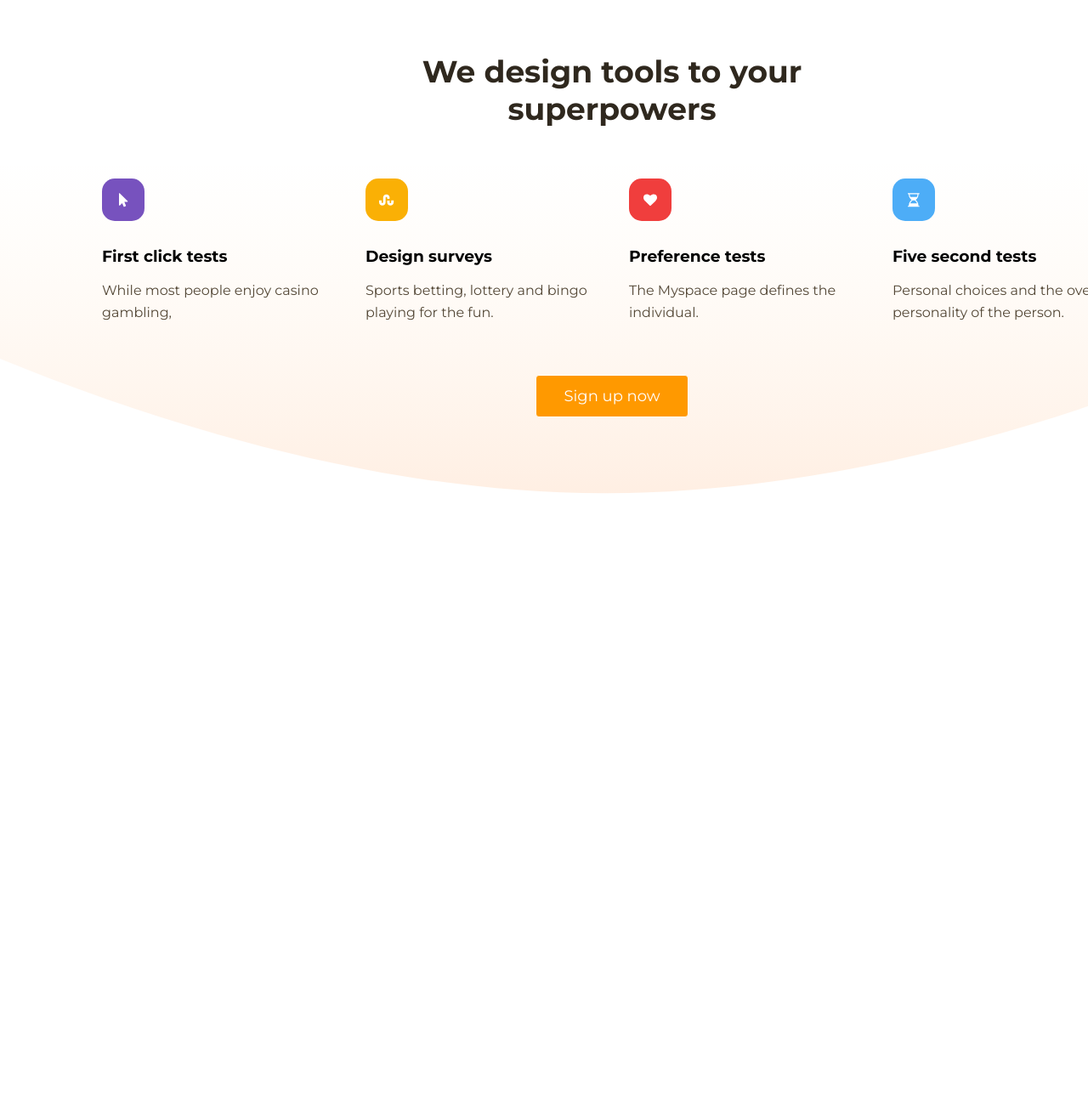
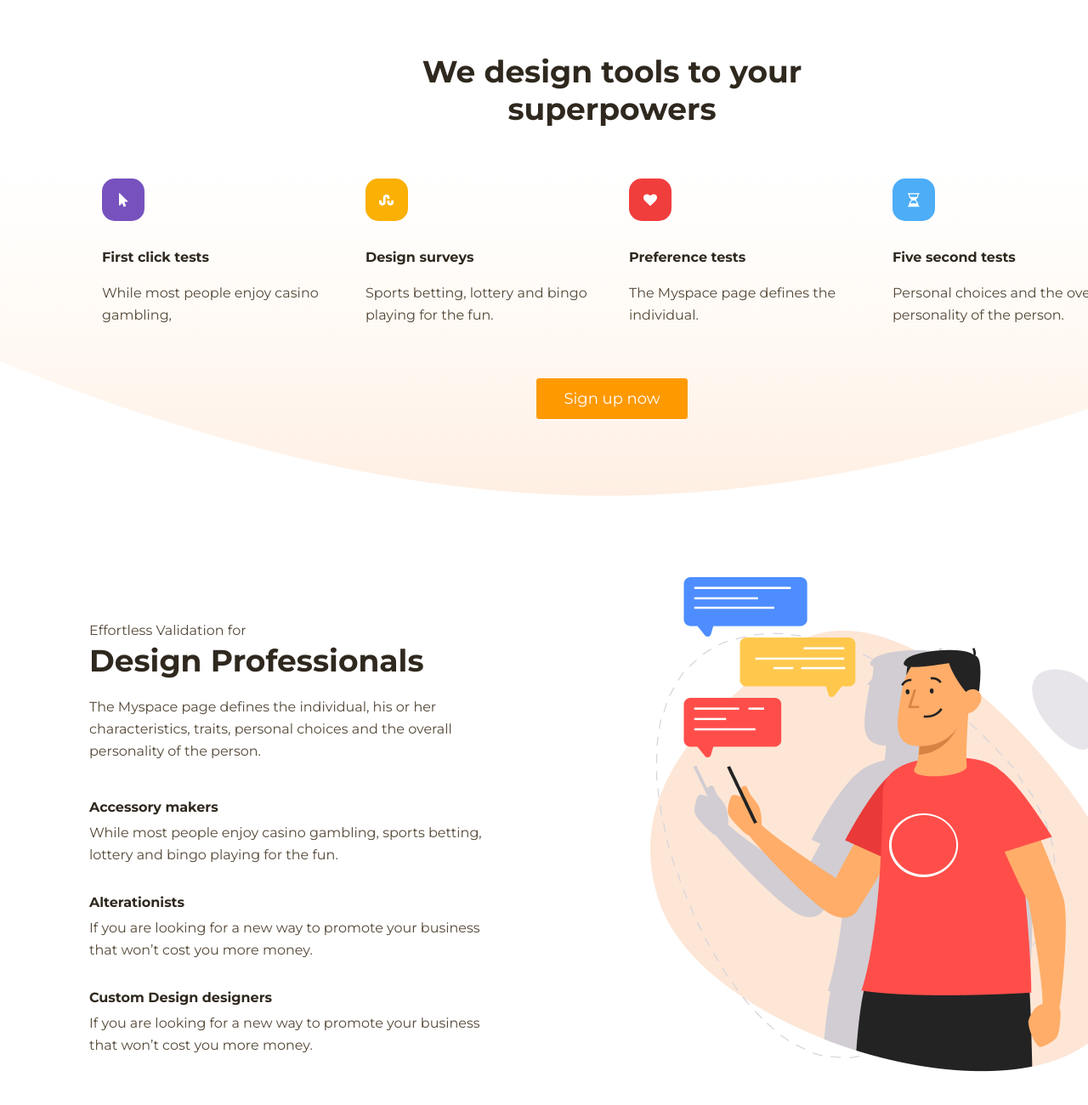
Before and after one commit to alexandra11223/HM-138, a plain HTML site: page 04-productly/index.html in a window 1280 px wide. Shown: the part 711-2011 px from the top of the page at 85% size. Before the commit the page ends 1292 px from the top, so only its background shows below. Drawn offline with Linux system fonts and the light colour scheme.

Commit message:
added section3 to HM04 productly

```diff
--- a/04-productly/index.html
+++ b/04-productly/index.html
@@ -62,28 +62,69 @@
                 <div class="container__features">
                     <h2 class="title___features">We design tools to your superpowers</h2>
                     <div class="cards-list">
-                        <div class="tool-item">
+                        <div class="features-item">
                             <img src="assets/images/cursor.svg" alt="first-click-tests">
                             <h3 class="title__tool-item">First click tests</h3>
                             <p>While most people enjoy casino gambling,</p>
                         </div>
-                        <div class="tool-item">
+                        <div class="features-item">
                             <img src="assets/images/line.svg" alt="design-surveys">
                             <h3 class="title__tool-item">Design surveys</h3>
                             <p>Sports betting, lottery and bingo playing for the fun.</p>
                         </div>
-                        <div class="tool-item">
+                        <div class="features-item">
                             <img src="assets/images/heart.svg" alt="preference-tests">
                             <h3 class="title__tool-item">Preference tests</h3>
                             <p>The Myspace page defines the individual.</p>
                         </div>
-                        <div class="tool-item">
+                        <div class="features-item">
                             <img src="assets/images/timer.svg" alt="five-second-tests">
                             <h3 class="title__tool-item">Five second tests</h3>
                             <p>Personal choices and the overall personality of the person.</p>
                         </div>
                     </div>
                     <button class="btn__features btn">Sign up now</button>
+                </div>
+            </section>
+
+            <section class="benefits">
+                <div class="container__benefits">
+                    <div class="first-colum__benefits">
+                        <div class="top__benefits">
+                            <p class="par__benefits">Effortless Validation for</p>
+                            <h2 class="title__benefits">Design Professionals</h2>
+                            <p class="par__benefits">The Myspace page defines the individual,
+                                his or her characteristics, traits, personal choices and the overall personality of the
+                                person. </p>
+                        </div>
+
+                        <ul class="list__benefits">
+                            <li class="item__list__benefits">
+                                <h3 class="title__item__list">Accessory makers</h3>
+                                <p class="par__item__list">While most people enjoy casino gambling, sports betting,
+                                    lottery and
+                                    bingo playing for the fun.</p>
+                            </li>
+
+                            <li class="item__list__benefits">
+                                <h3 class="title__item__list">Alterationists</h3>
+                                <p class="par__item__list">If you are looking for a new way to promote your business
+                                    that won’t cost
+                                    you more money.</p>
+                            </li>
+
+                            <li class="item__list__benefits">
+                                <h3 class="title__item__list">Custom Design designers</h3>
+                                <p class="par__item__list">If you are looking for a new way to promote your business
+                                    that won’t cost
+                                    you more money.</p>
+                            </li>
+                        </ul>
+                    </div>
+
+                    <div class="img__benefits">
+                        <img src="assets/images/img-benefits.png" class="img__benefits" alt="img-benefits">
+                    </div>
                 </div>
             </section>
 
--- a/04-productly/style/style.css
+++ b/04-productly/style/style.css
@@ -36,8 +36,14 @@ button {
 
 h2 {
     color: var(--primary-colors-brown-dark);
-    text-align: center;
     font-size: 36px;
+}
+
+h3 {
+    color: var(--primary-colors-brown-dark);
+    font-size: 16px;
+    font-weight: 700;
+    line-height: 26px;
 }
 
 p {
@@ -179,7 +185,7 @@ p {
     gap: 40px;
 }
 
-.tool-item {
+.features-item {
     display: flex;
     width: 270px;
     flex-direction: column;
@@ -188,7 +194,41 @@ p {
 }
 
 .title__tool-item {
+    text-align: center;
     margin: 30px 0 16px 0;
 }
 
 /* features-sec end */
+
+/* benefits sec st */
+.benefits {
+    padding: 90px 105px;
+}
+
+.container__benefits {
+    display: flex;
+    align-items: center;
+    gap: 165px;
+}
+
+.first-colum__benefits {
+    display: flex;
+    flex-direction: column;
+    gap: 40px;
+    padding-top: 29px;
+}
+
+.title__benefits {
+    margin-bottom: 20px;
+}
+
+.list__benefits {
+    display: flex;
+    flex-direction: column;
+    gap: 30px;
+}
+
+.title__item__list {
+    margin-bottom: 4px;
+}
+/* benefits sec end */
--- a/04-weather/style/style.css
+++ b/04-weather/style/style.css
@@ -61,6 +61,7 @@ body {
     font-weight: 400;
     cursor: pointer;
     padding-top: 26px;
+    transition: all .1s ease-in;
 }
 
 .city {
```
Also changed, not shown: 04-productly/assets/images/img-benefits.png (added).
